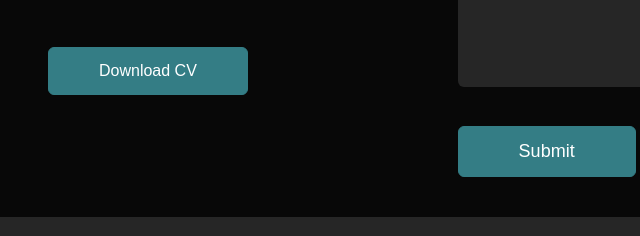
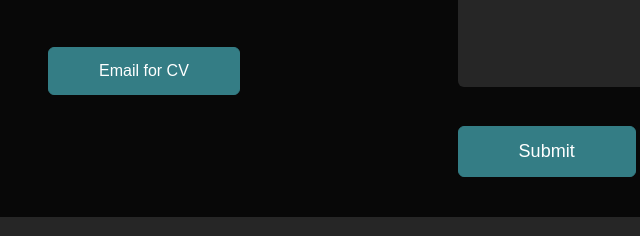
Before and after one commit to VenusCohort/rogeliolozano, a website: page index.html in a window 1280 px wide. Shown: the part 2925-3161 px from the top of the page, 80-720 px from the left. Drawn offline with Linux system fonts and the light colour scheme.

Commit message:
Deleted resume to prevent recruiters from obtaining it

```diff
--- a/index.html
+++ b/index.html
@@ -151,7 +151,7 @@
                         <a href="https://github.com/LozanoRogelio"><i class="fa-brands fa-github"></i></a>
                         <a href="https://alumni.codeup.com/students/1604"><i class="fa-solid fa-user"></i></a>
                     </div>
-                    <a href="images/Rogelio_Lozano_Resume.pdf" download class="btn btn2">Download CV</a>
+                    <a href="#" download class="btn btn2">Email for CV</a>
                 </div>
                 <div class="contact-right">
                     <form name="submit-to-google-sheet">
```
